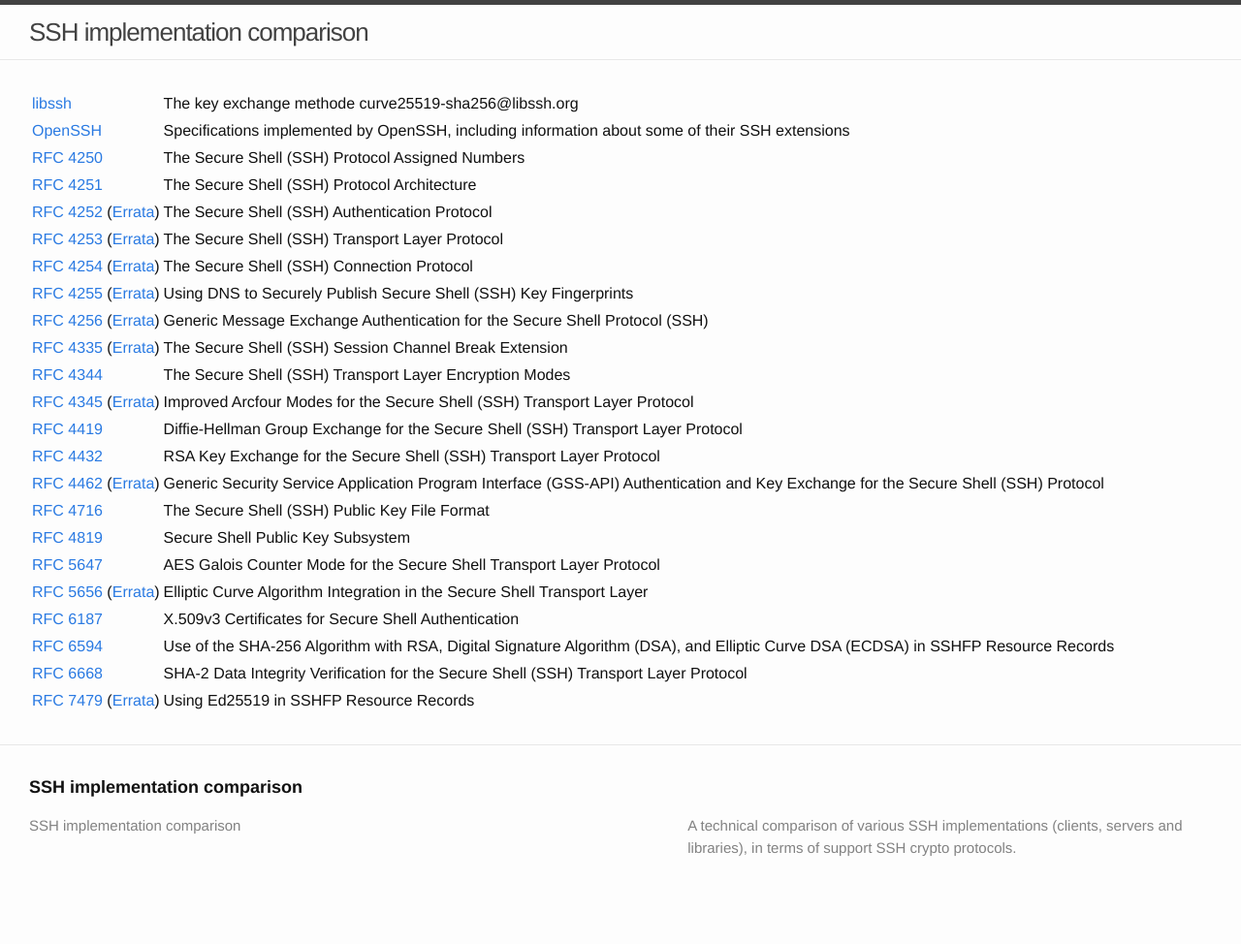
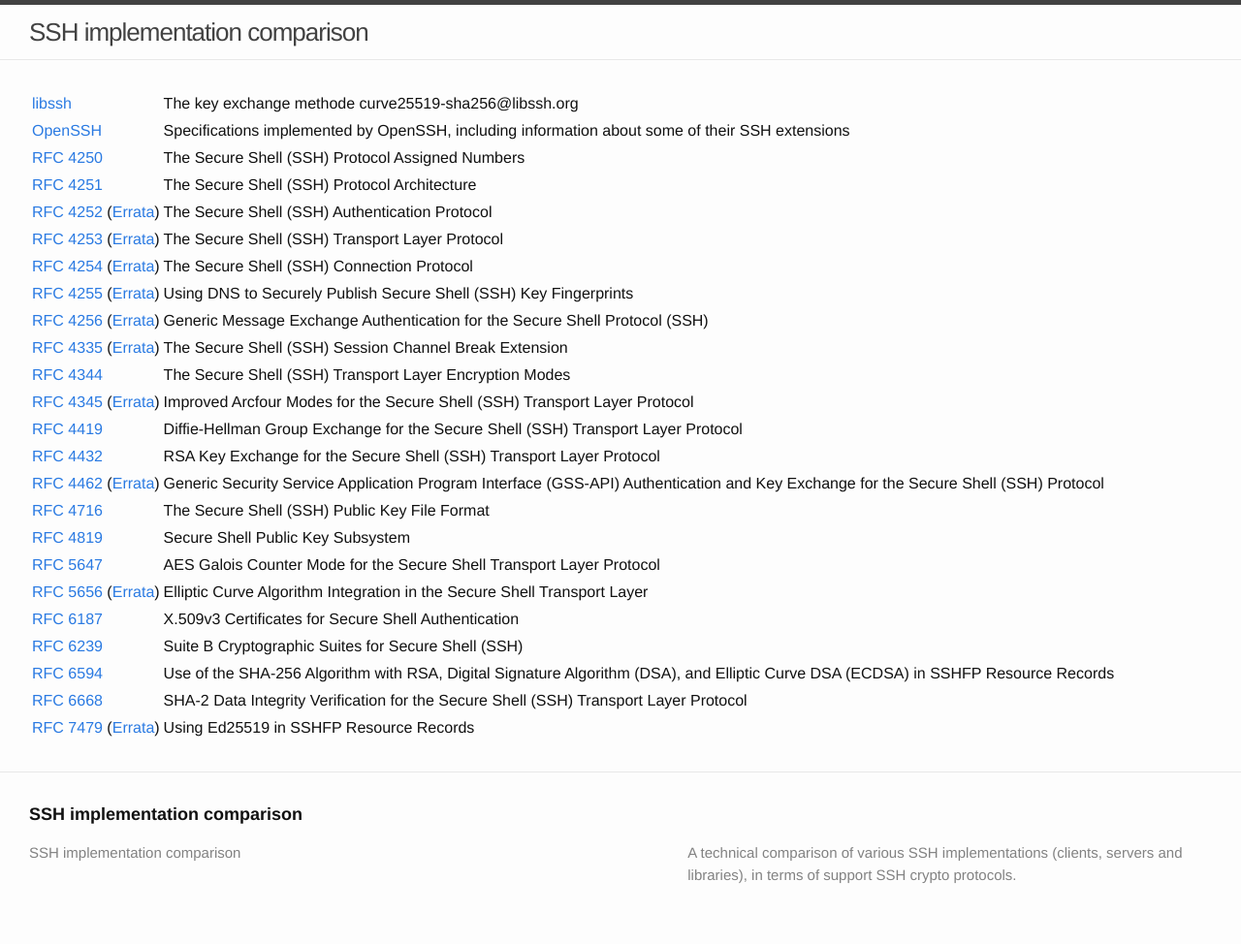
Before and after one commit to fingolfin/ssh-comparison, a Jekyll site: the page built from specs.html, in a window 1280 px wide. Shown: the whole page at 97% size. Built offline with Jekyll 4.4.1, drawn with Linux system fonts in a browser that asks for light colours; before the commit the page ends 946 px from its top, so only the background shows below that.

Commit message:
Add RFC 6239

```diff
--- a/_data/specs.yml
+++ b/_data/specs.yml
@@ -262,6 +262,11 @@
             - x509v3-rsa2048-sha256
             - x509v3-ecdsa-sha2-*
 
+rfc6239:
+    name: RFC 6239
+    url: https://tools.ietf.org/html/rfc6594
+    title: "Suite B Cryptographic Suites for Secure Shell (SSH)"
+
 rfc6594:
     name: RFC 6594
     url: https://tools.ietf.org/html/rfc6594
```
